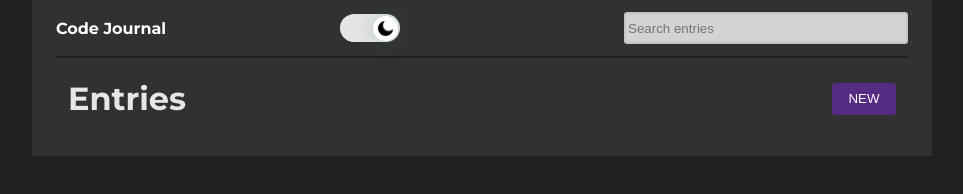
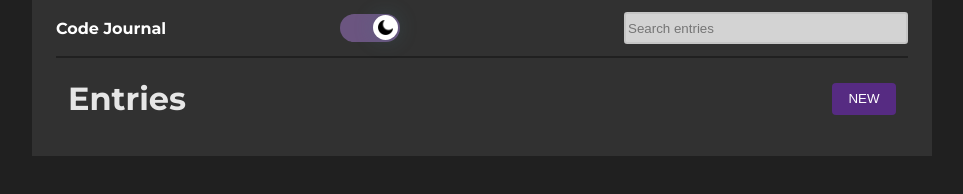
Before and after one commit to mpowers1113/code-journal, a website: page index.html in a window 1280 px wide. Both pictures are taken after a click on the element 528 px from the left and 28 px from the top of the page. Shown: the whole page, without its empty margins (158-1121 px from the left). Drawn offline with Linux system fonts and the light colour scheme.

Commit message:
Now with translateX.

```diff
--- a/css/styles.css
+++ b/css/styles.css
@@ -178,23 +178,18 @@ form {
 }
 
 .switch {
-  cursor: pointer;
-  display: flex;
-  justify-content: flex-start;
-  align-items: center;
+  position: relative;
   width: 60px;
   height: 28px;
-  background-color: #e5e5e5;
+  background-color: #6b5580;
   border-radius: 1.5rem;
   padding: 0 2px;
-  transition: 0.5s;
-}
-
-.flip {
-  justify-content: flex-end;
 }
 
 .switch-ball {
+  transition: 0.5s;
+  top: 1px;
+  position: absolute;
   cursor: pointer;
   width: 25px;
   height: 25px;
@@ -207,7 +202,6 @@ form {
   box-shadow: 0 0 20px #477a8550;
 }
 
-#switch:checked + #switch-label::after {
-  left: calc(100% - 5px);
-  transform: translateX(-100%);
+.flip {
+  transform: translateX(31px);
 }
--- a/js/main.js
+++ b/js/main.js
@@ -15,6 +15,7 @@ var $cancelButton = document.querySelector('.cancel');
 var $deleteEntrySpan = document.querySelector('.delete-entry-span');
 var $confirmModalOverlay = document.querySelector('.overlay');
 var $search = document.querySelector('#search');
+var $darkModeSwitchBall = document.querySelector('.switch-ball');
 var $darkModeSwitch = document.querySelector('.switch');
 
 var $allJournalEntries = $journalList.childNodes;
@@ -23,7 +24,7 @@ var $allJournalEntries = $journalList.childNodes;
 
 $darkModeSwitch.addEventListener('click', function () {
   document.body.classList.toggle('dark-theme');
-  $darkModeSwitch.classList.toggle('flip');
+  $darkModeSwitchBall.classList.toggle('flip');
 });
 
 // -------------Search Handler---------------------
```
